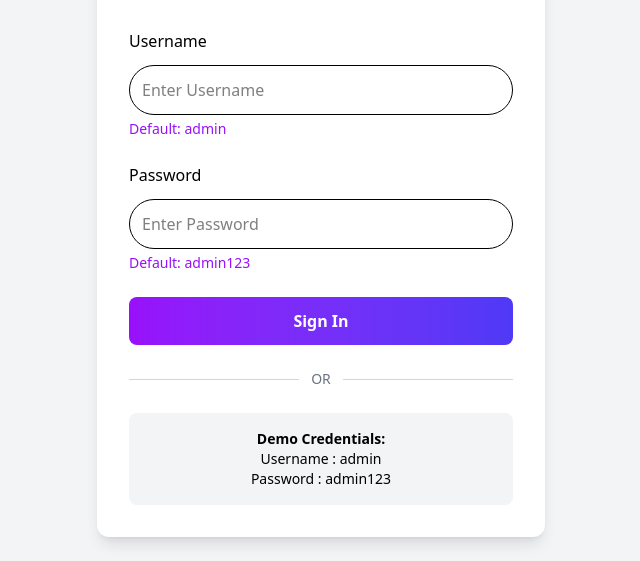
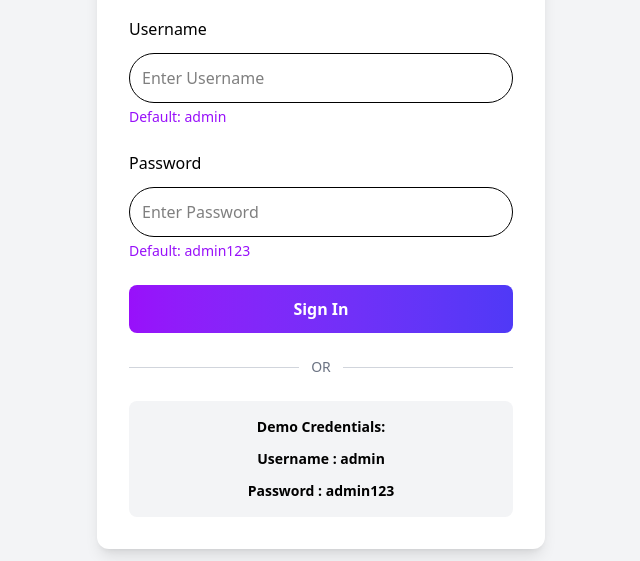
Before and after one commit to sharminkhanam/assignment-five, a plain HTML site: page login.html in a window 1280 px wide. Shown: the part 239-800 px from the top of the page, without its empty margins (319-959 px from the left). Drawn offline with nearby package versions, Linux system fonts and the light colour scheme.

Commit message:
file structure start

```diff
--- a/login.html
+++ b/login.html
@@ -35,10 +35,10 @@
                 <span class="px-3 text-gray-500 text-sm">OR</span>
              <hr class="flex-grow border-gray-300">
         </div>
-        <div class="bg-gray-100 p-4 rounded-lg text-center text-sm">
+        <div class="bg-gray-100 p-4 rounded-lg text-center text-sm space-y-3">
             <p class="font-semibold">Demo Credentials:</p>
-            <p>Username : admin</p>
-            <p>Password : admin123</p>
+            <p class="font-bold">Username : admin</p>
+            <p class="font-bold">Password : admin123</p>
         </div>
         <p id="error" class="text-red-500 text-center mt-4 hidden">Invalid login credentials</p>
     </div>
--- a/script.js
+++ b/script.js
@@ -1,8 +1,9 @@
 let issues =[];
 let currentTab = "all";
+
 //fetch api
 
-async function loadIssues(params) {
+async function loadIssues() {
     const res = await fetch ("https://phi-lab-server.vercel.app/api/v1/lab/issues")
     const result = await res.json()
     issues =result.data
@@ -10,9 +11,6 @@ async function loadIssues(params) {
 
 }
 loadIssues()
-
-// search ami disie
-
 
 // formate date
 function formateDate (date){
```
